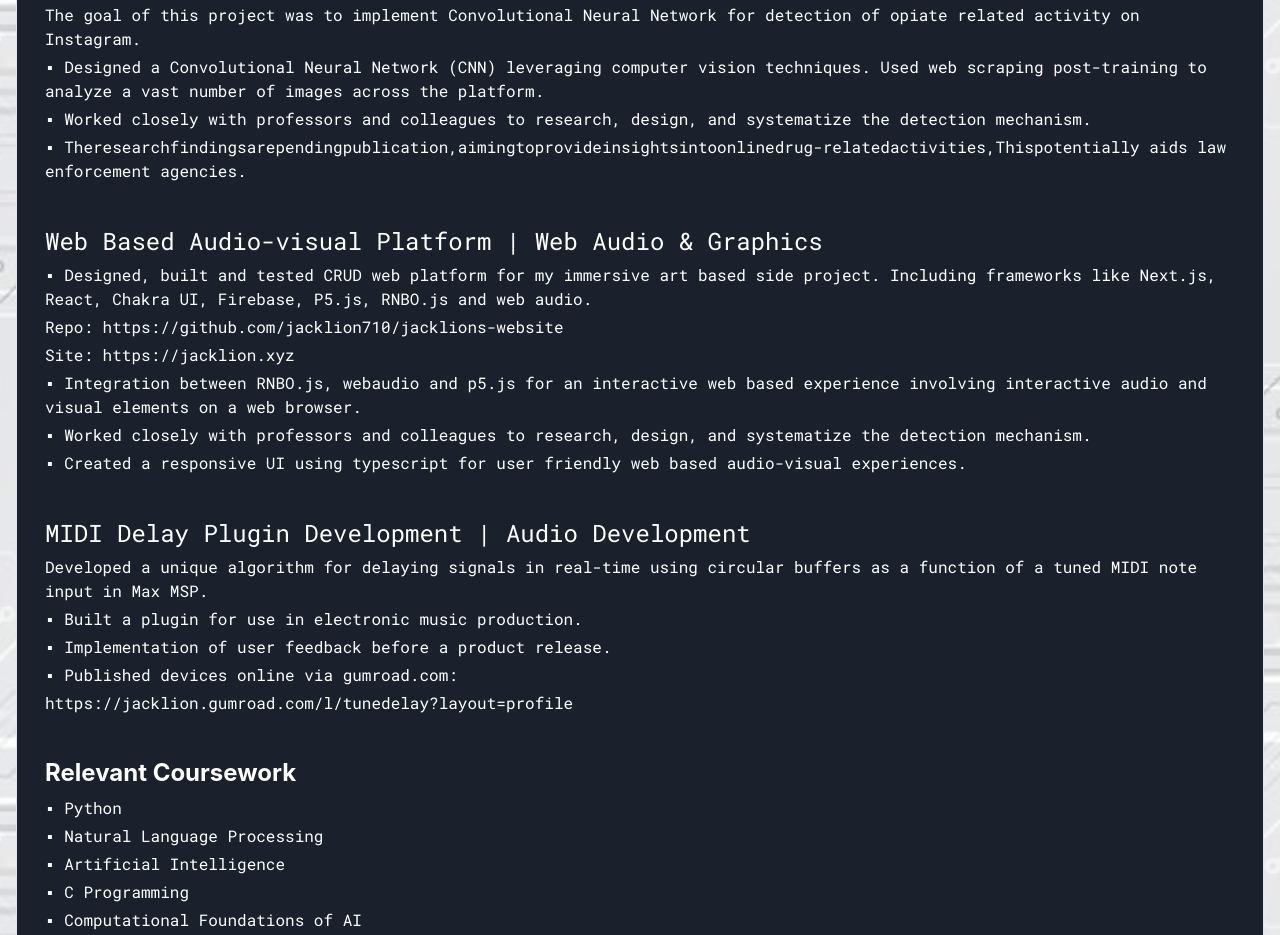
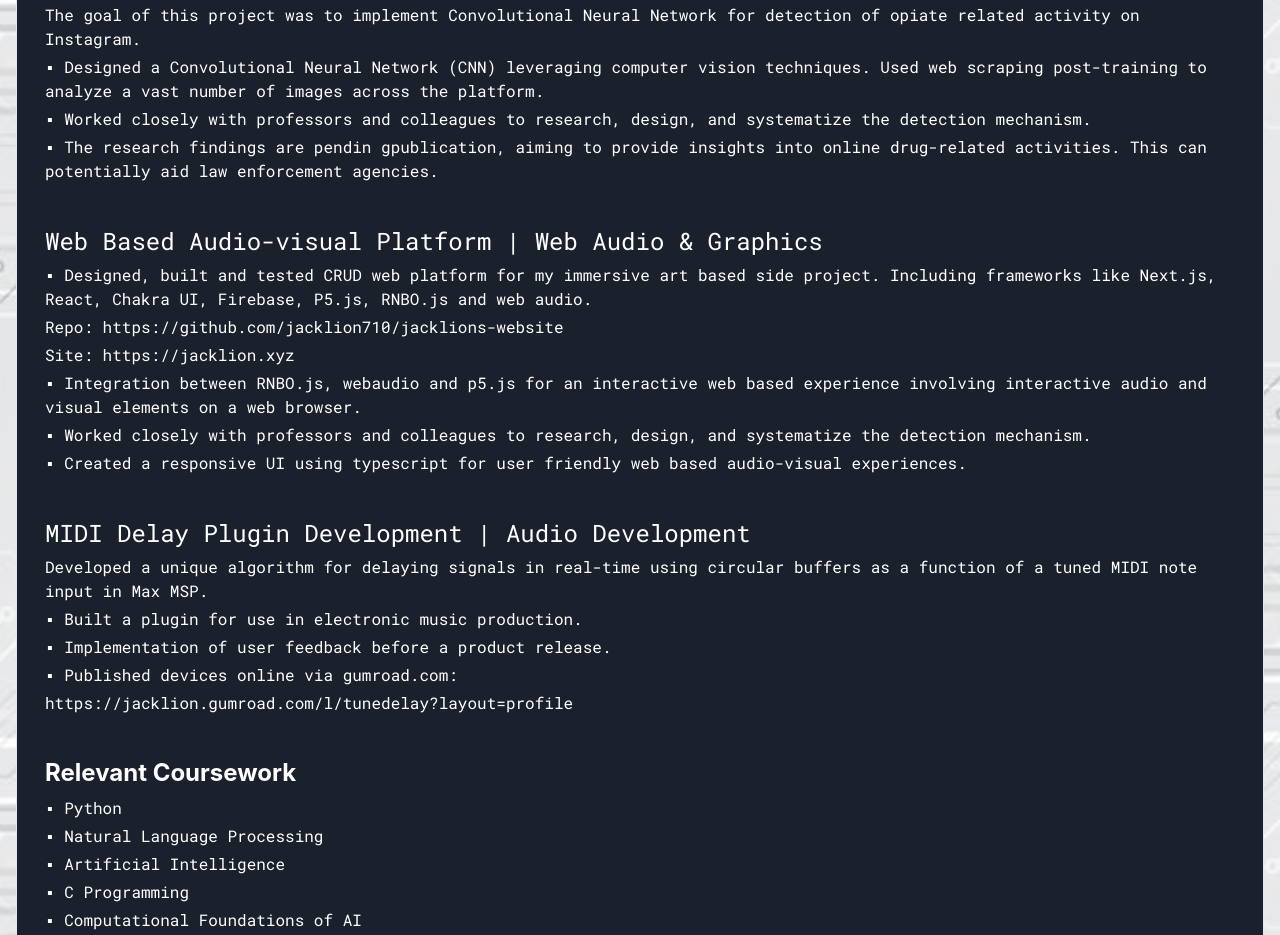
Before and after one commit to jacklion710/jacobleone-tech-portfolio, a Next.js app: page /Resume in a window 1280 px wide. Shown: the part 2860-3795 px from the top of the page. Built offline with nearby package versions, Linux system fonts and the light colour scheme.

Commit message:
Fixed typo

```diff
--- a/components/ResumeComponent.tsx
+++ b/components/ResumeComponent.tsx
@@ -181,8 +181,8 @@ const ResumeComponent: React.FC = () => {
         ▪ Worked closely with professors and colleagues to research, design, and systematize the detection mechanism.
         </Text>
         <Text color="white" mb={10}>
-        ▪ Theresearchfindingsarependingpublication,aimingtoprovideinsightsintoonlinedrug-relatedactivities,Thispotentially
-        aids law enforcement agencies.
+        ▪ The research findings are pendin gpublication, aiming to provide insights into online drug-related activities. This can potentially
+        aid law enforcement agencies.
         </Text>
 
         <Text color="white" mb={1} fontSize="2xl">
```
